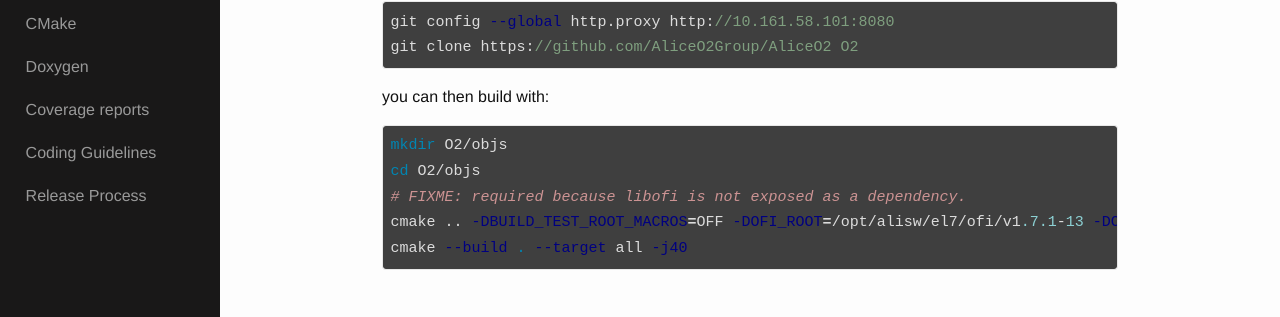
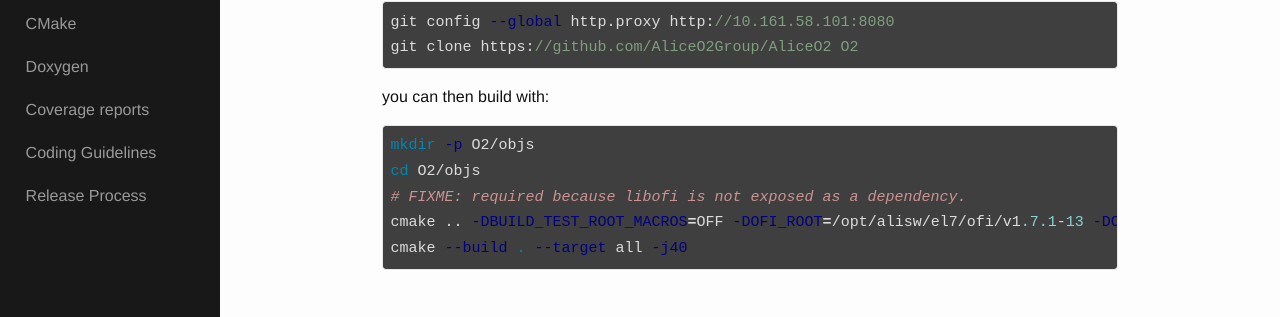
Before and after one commit to AliceO2Group/AliceO2Group.github.io, a Jekyll site: the page built from quickstart/build.markdown, in a window 1280 px wide and 900 px high, scrolled down 799 px. Shown: the part 580-897 px from the top of the window. Built offline with Jekyll 4.4.1, drawn with Linux system fonts in a browser that asks for light colours.

````diff
--- a/quickstart/build.markdown
+++ b/quickstart/build.markdown
@@ -64,7 +64,7 @@ git clone https://github.com/AliceO2Group/AliceO2 O2
 you can then build with:
 
 ```bash
-mkdir O2/objs
+mkdir -p O2/objs
 cd O2/objs
 # FIXME: required because libofi is not exposed as a dependency.
 cmake .. -DBUILD_TEST_ROOT_MACROS=OFF -DOFI_ROOT=/opt/alisw/el7/ofi/v1.7.1-13 -DCMAKE_EXE_LINKER_FLAGS="-Wl,--unresolved-symbols=ignore-all"
````
